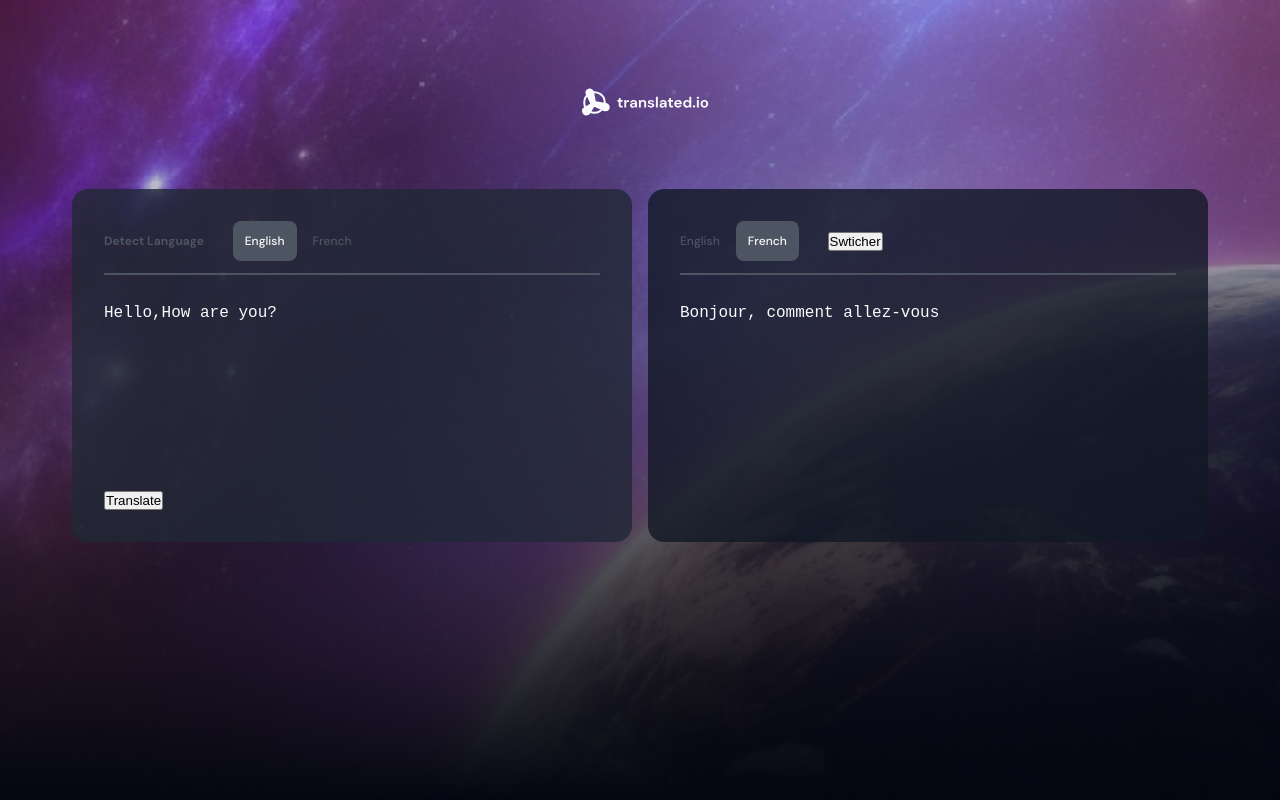
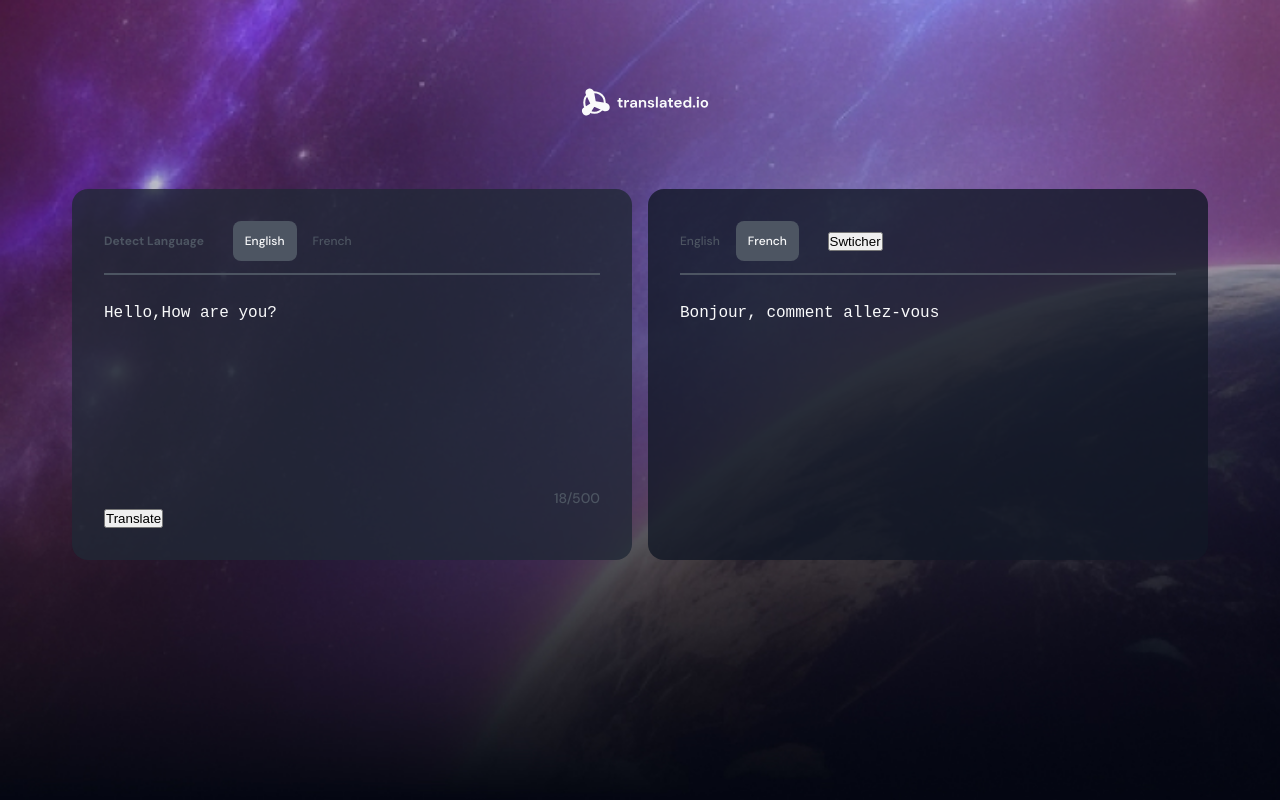
Before and after one commit to neshanth/devchallenge-translate-app, a React (Vite) app: page / in a window 1280 px wide. Built offline with nearby package versions, Linux system fonts and the light colour scheme.

Commit message:
added text count

```diff
--- a/src/components/Translate/Translate.jsx
+++ b/src/components/Translate/Translate.jsx
@@ -1,6 +1,7 @@
 import { handleApiCallForLanguageTranslation } from "../../utils/utils";
 import TranslateWidget from "../TranslateWidget/TranslateWidget";
 import { useState } from "react";
+import { TEXT_LIMIT, LANGUAGESHORTNAME } from "../../utils/constants";
 
 const Translate = () => {
   const [language, setLanguage] = useState("English");
@@ -10,8 +11,8 @@ const Translate = () => {
 
   const handleTranslateBtn = () => {
     const languages = {
-      translate: language,
-      translated: translatedLanguage,
+      translate: LANGUAGESHORTNAME[language],
+      translated: LANGUAGESHORTNAME[translatedLanguage],
     };
     handleApiCallForLanguageTranslation(text, languages)
       .then((data) => {
@@ -28,7 +29,8 @@ const Translate = () => {
   };
 
   const handleTextChange = (e) => {
-    setText(e.target.value);
+    const newText = e.target.value.substr(0, TEXT_LIMIT);
+    setText(newText);
   };
 
   return (
--- a/src/components/TranslateWidget/TranslateWidget.jsx
+++ b/src/components/TranslateWidget/TranslateWidget.jsx
@@ -23,10 +23,14 @@ const TranslateWidget = (props) => {
         </div>
         {isTranslateOutput && <button>Swticher</button>}
       </section>
-
       <div className="language-input">
         <textarea disabled={isTranslateOutput} value={text} name="language-input-textarea" id="" cols="30" rows="10" onChange={handleTextChange}></textarea>
       </div>
+      {!isTranslateOutput && (
+        <div className="text-count">
+          <p>{text.length}/500</p>
+        </div>
+      )}
       <div className="language-footer">
         {/* <div className="copy">
           <button onClick={handleCopyText}>Copy</button>
--- a/src/components/TranslateWidget/translateWidget.scss
+++ b/src/components/TranslateWidget/translateWidget.scss
@@ -43,4 +43,12 @@
       outline: none;
     }
   }
+  .text-count {
+    display: flex;
+    justify-content: flex-end;
+    p {
+      color: $grey-2;
+      font-size: 0.875rem;
+    }
+  }
 }
--- a/src/utils/constants.js
+++ b/src/utils/constants.js
@@ -2,9 +2,17 @@ export const BUTTONS = [
     {
         id: 1,
         name: "English",
+        lang: "en"
     },
     {
         id: 2,
         name: "French",
+        lang: "fr"
     },
 ];
+
+export const TEXT_LIMIT = 500
+export const LANGUAGESHORTNAME = {
+    English: "en",
+    French: "fr"
+}
```
